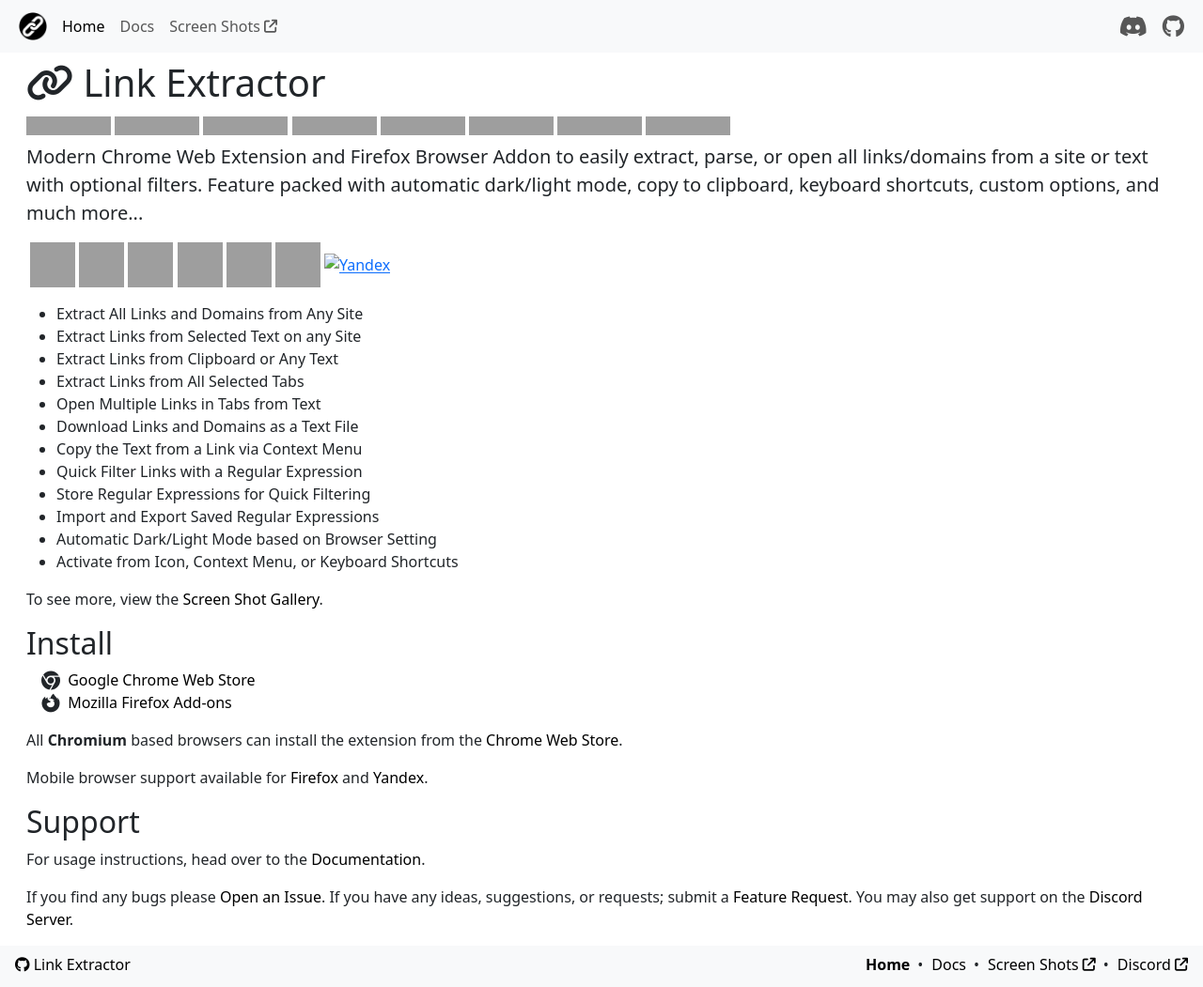
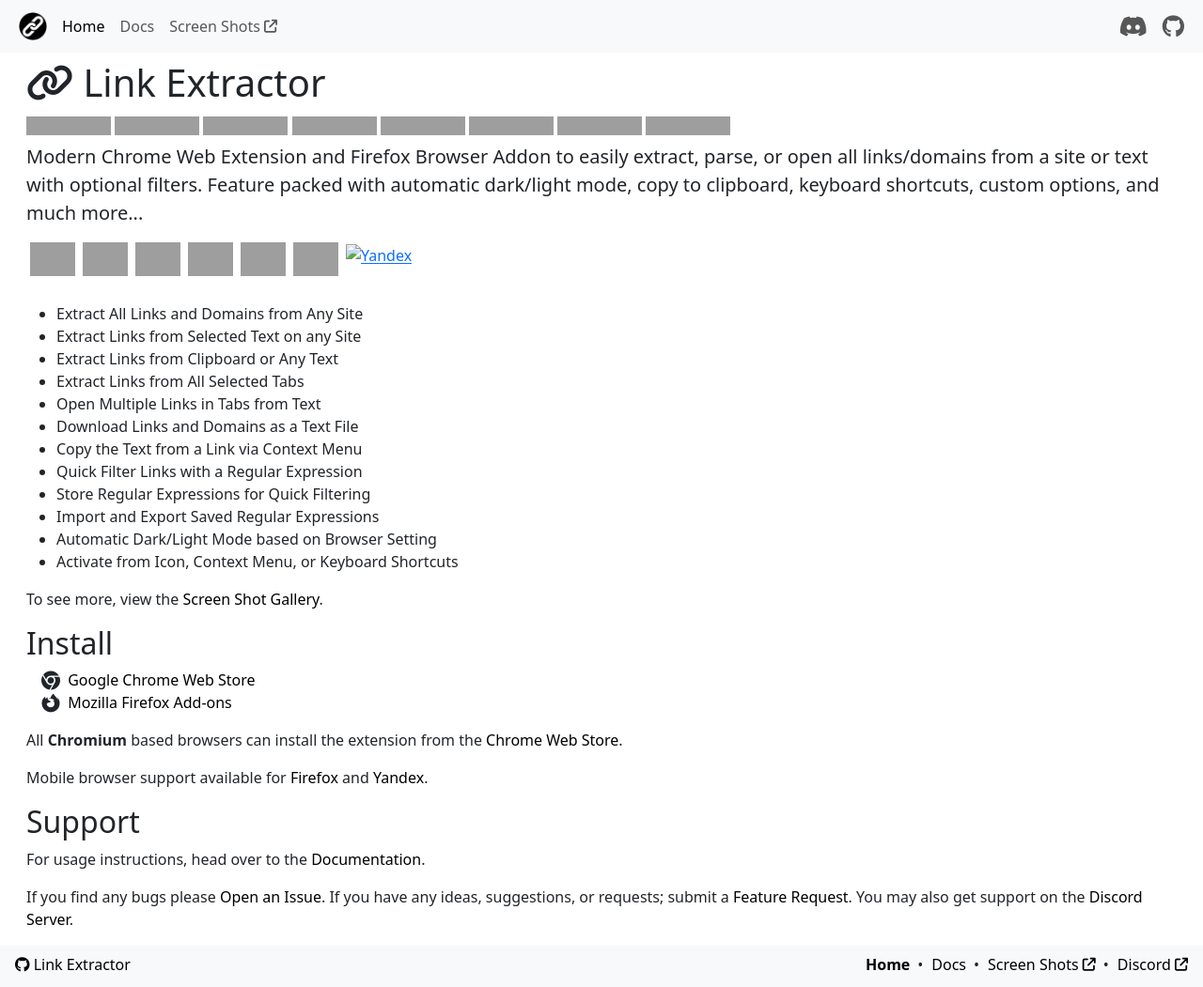
Before and after one commit to cssnr/link-extractor-site, a Jekyll site: the page built from src/html/index.html, in a window 1280 px wide. Shown: the whole page at 94% size. Built offline with Jekyll 4.4.1, drawn with Linux system fonts in a browser that asks for light colours; comment, search, counter and statistics services are not loaded; grey boxes are pictures that could not be loaded.

Commit message:
Add Flex Icons

```diff
--- a/src/css/main.css
+++ b/src/css/main.css
@@ -25,10 +25,6 @@
     width: 100%;
 }
 
-.browser-icons {
-    --animate-duration: 1.5s;
-}
-
 #back-to-top {
     position: fixed;
     bottom: 64px;
--- a/src/html/index.html
+++ b/src/html/index.html
@@ -34,28 +34,28 @@
 
     {% comment %}{% include alerts.html %}{% endcomment %}
 
-    <div class="ms-1 mb-3 browser-icons" style="min-height: 48px;">
-        <a href="{{ site.chrome_url }}" title="Chrome" target="_blank" rel="noopener">
-            <img alt="Chrome" src="https://raw.githubusercontent.com/smashedr/logo-icons/master/browsers/chrome_48.png" width="48" height="48"
-                 class="animate__animated animate__rotateIn animate__slower" /></a>
-        <a href="{{ site.firefox_url }}" title="Firefox" target="_blank" rel="noopener">
-            <img alt="Firefox" src="https://raw.githubusercontent.com/smashedr/logo-icons/master/browsers/firefox_48.png" width="48" height="48"
-                 class="animate__animated animate__rotateIn animate__slow" /></a>
-        <a href="{{ site.chrome_url }}" title="Edge" target="_blank" rel="noopener">
-            <img alt="Edge" src="https://raw.githubusercontent.com/smashedr/logo-icons/master/browsers/edge_48.png" width="48" height="48"
-                 class="animate__animated animate__rotateIn animate__slower" /></a>
-        <a href="{{ site.chrome_url }}" title="Opera" target="_blank" rel="noopener">
-            <img alt="Opera" src="https://raw.githubusercontent.com/smashedr/logo-icons/master/browsers/opera_48.png" width="48" height="48"
-                 class="animate__animated animate__rotateIn animate__slow" /></a>
-        <a href="{{ site.chrome_url }}" title="Brave" target="_blank" rel="noopener">
-            <img alt="Brave" src="https://raw.githubusercontent.com/smashedr/logo-icons/master/browsers/brave_48.png" width="48" height="48"
-                 class="animate__animated animate__rotateIn " /></a>
-        <a href="{{ site.chrome_url }}" title="Chromium" target="_blank" rel="noopener">
-            <img alt="Chromium" src="https://raw.githubusercontent.com/smashedr/logo-icons/master/browsers/chromium_48.png" width="48" height="48"
-                 class="animate__animated animate__rotateIn animate__slower" /></a>
-        <a href="{{ site.chrome_url }}" title="Yandex" target="_blank" rel="noopener">
-            <img alt="Yandex" src="https://raw.githubusercontent.com/smashedr/logo-icons/master/browsers/yandex_48.png" width="48" height="48"
-                 class="animate__animated animate__rotateIn animate__slow" /></a>
+    <div class="d-flex mb-3 browser-icons" style="min-height: 48px;">
+        <a href="{{ site.chrome_url }}" title="Chrome" class="px-1" target="_blank" rel="noopener">
+            <img alt="Chrome" src="https://raw.githubusercontent.com/smashedr/logo-icons/master/browsers/chrome_48.png" width="48" height="auto"
+                 class="mw-100 animate__animated animate__rotateIn" /></a>
+        <a href="{{ site.firefox_url }}" title="Firefox" class="px-1" target="_blank" rel="noopener">
+            <img alt="Firefox" src="https://raw.githubusercontent.com/smashedr/logo-icons/master/browsers/firefox_48.png" width="48" height="auto"
+                 class="mw-100 animate__animated animate__rotateIn" /></a>
+        <a href="{{ site.chrome_url }}" title="Edge" class="px-1" target="_blank" rel="noopener">
+            <img alt="Edge" src="https://raw.githubusercontent.com/smashedr/logo-icons/master/browsers/edge_48.png" width="48" height="auto"
+                 class="mw-100 animate__animated animate__rotateIn" /></a>
+        <a href="{{ site.chrome_url }}" title="Opera" class="px-1" target="_blank" rel="noopener">
+            <img alt="Opera" src="https://raw.githubusercontent.com/smashedr/logo-icons/master/browsers/opera_48.png" width="48" height="auto"
+                 class="mw-100 animate__animated animate__rotateIn" /></a>
+        <a href="{{ site.chrome_url }}" title="Brave" class="px-1" target="_blank" rel="noopener">
+            <img alt="Brave" src="https://raw.githubusercontent.com/smashedr/logo-icons/master/browsers/brave_48.png" width="48" height="auto"
+                 class="mw-100 animate__animated animate__rotateIn" /></a>
+        <a href="{{ site.chrome_url }}" title="Chromium" class="px-1" target="_blank" rel="noopener">
+            <img alt="Chromium" src="https://raw.githubusercontent.com/smashedr/logo-icons/master/browsers/chromium_48.png" width="48" height="auto"
+                 class="mw-100 animate__animated animate__rotateIn" /></a>
+        <a href="{{ site.chrome_url }}" title="Yandex" class="px-1" target="_blank" rel="noopener">
+            <img alt="Yandex" src="https://raw.githubusercontent.com/smashedr/logo-icons/master/browsers/yandex_48.png" width="48" height="auto"
+                 class="mw-100 animate__animated animate__rotateIn" /></a>
     </div>
 
     <ul>
```
